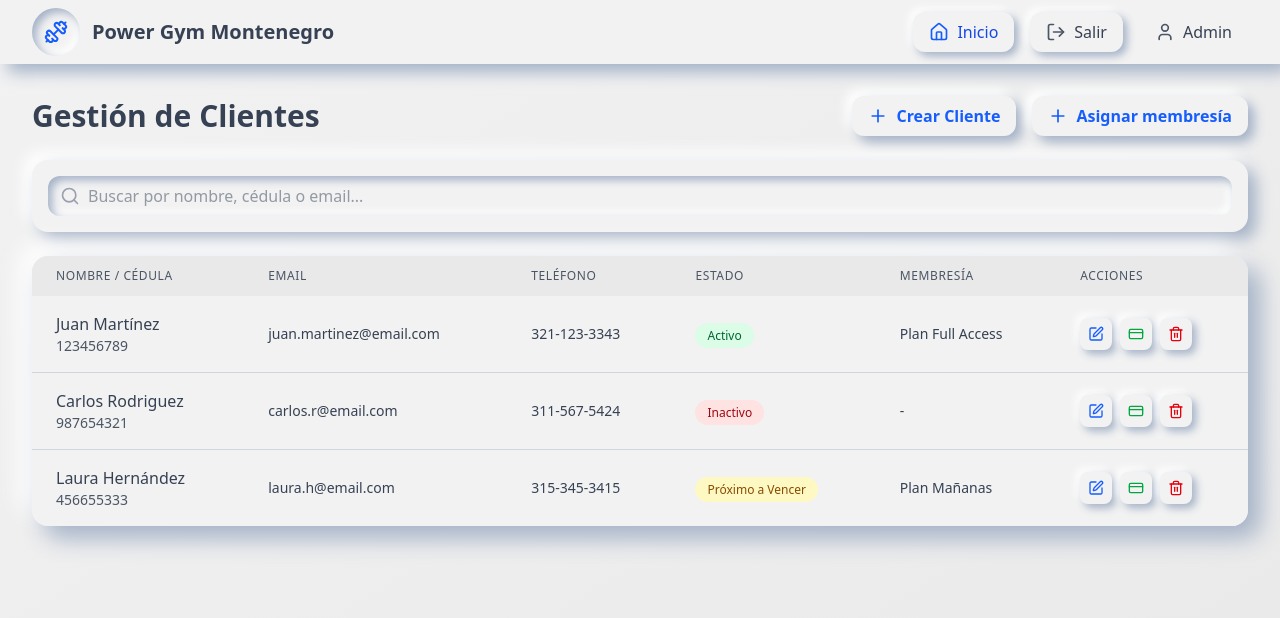
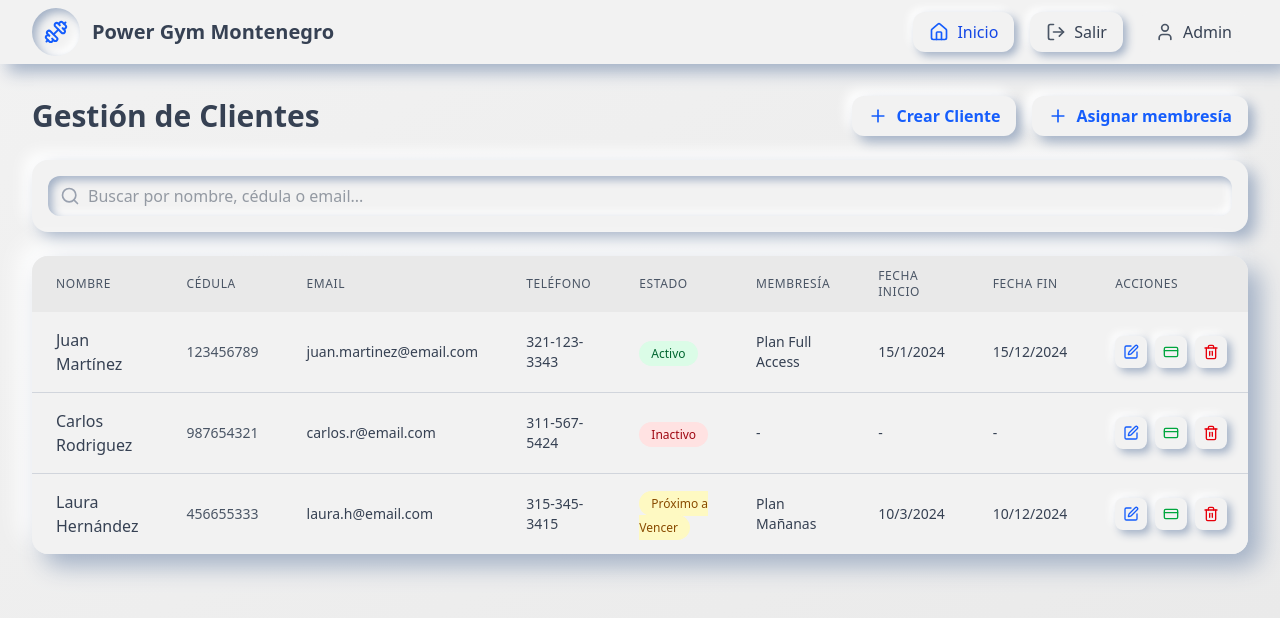
Before and after one commit to clpp-dev/power-gym-montenegro, a React (Vite) app: page /clientes in a window 1280 px wide. Shown: the top 618 px of the page. Built offline with nearby package versions, Linux system fonts and the light colour scheme; sample sign-in values are in the browser's storage.

Commit message:
feat: Enhance client management table by adding 'Cédula', 'Fecha Inicio', and 'Fecha Fin' columns

```diff
--- a/src/pages/GestionClientes.jsx
+++ b/src/pages/GestionClientes.jsx
@@ -22,6 +22,7 @@ const GestionClientes = () => {
   const indexUltimo = paginaActual * clientesPorPagina;
   const indexPrimero = indexUltimo - clientesPorPagina;
   const clientesActuales = clientesFiltrados.slice(indexPrimero, indexUltimo);
+  console.log("🚀 ~ GestionClientes ~ clientesActuales:", clientesActuales)
   const totalPaginas = Math.ceil(clientesFiltrados.length / clientesPorPagina);
 
   const getEstadoColor = (estado) => {
@@ -97,7 +98,10 @@ const GestionClientes = () => {
             <thead className="bg-[#e9e9e9]">
               <tr>
                 <th className="px-6 py-3 text-left text-xs font-medium text-gray-600 uppercase tracking-wider">
-                  Nombre / Cédula
+                  Nombre
+                </th>
+                <th className="px-6 py-3 text-left text-xs font-medium text-gray-600 uppercase tracking-wider">
+                  Cédula
                 </th>
                 <th className="px-6 py-3 text-left text-xs font-medium text-gray-600 uppercase tracking-wider">
                   Email
@@ -112,6 +116,12 @@ const GestionClientes = () => {
                   Membresía
                 </th>
                 <th className="px-6 py-3 text-left text-xs font-medium text-gray-600 uppercase tracking-wider">
+                  Fecha Inicio
+                </th>
+                <th className="px-6 py-3 text-left text-xs font-medium text-gray-600 uppercase tracking-wider">
+                  Fecha Fin
+                </th>
+                <th className="px-6 py-3 text-left text-xs font-medium text-gray-600 uppercase tracking-wider">
                   Acciones
                 </th>
               </tr>
@@ -121,6 +131,8 @@ const GestionClientes = () => {
                 <tr key={cliente.id} className="transition-all">
                   <td className="px-6 py-4">
                     <div className="font-medium text-gray-700">{cliente.nombre}</div>
+                  </td>
+                  <td className="px-6 py-4">
                     <div className="text-sm text-gray-600">{cliente.cedula}</div>
                   </td>
                   <td className="px-6 py-4 text-sm text-gray-700">
@@ -136,6 +148,16 @@ const GestionClientes = () => {
                   </td>
                   <td className="px-6 py-4 text-sm text-gray-700">
                     {cliente.membresia ? cliente.membresia.nombre : '-'}
+                  </td>
+                  <td className="px-6 py-4 text-sm text-gray-700">
+                    {cliente.membresia && cliente.membresia.fechaInicio
+                      ? new Date(cliente.membresia.fechaInicio).toLocaleDateString('es-ES')
+                      : '-'}
+                  </td>
+                  <td className="px-6 py-4 text-sm text-gray-700">
+                    {cliente.membresia && cliente.membresia.fechaFin
+                      ? new Date(cliente.membresia.fechaFin).toLocaleDateString('es-ES')
+                      : '-'}
                   </td>
                   <td className="px-6 py-4">
                     <div className="flex space-x-2">
```
